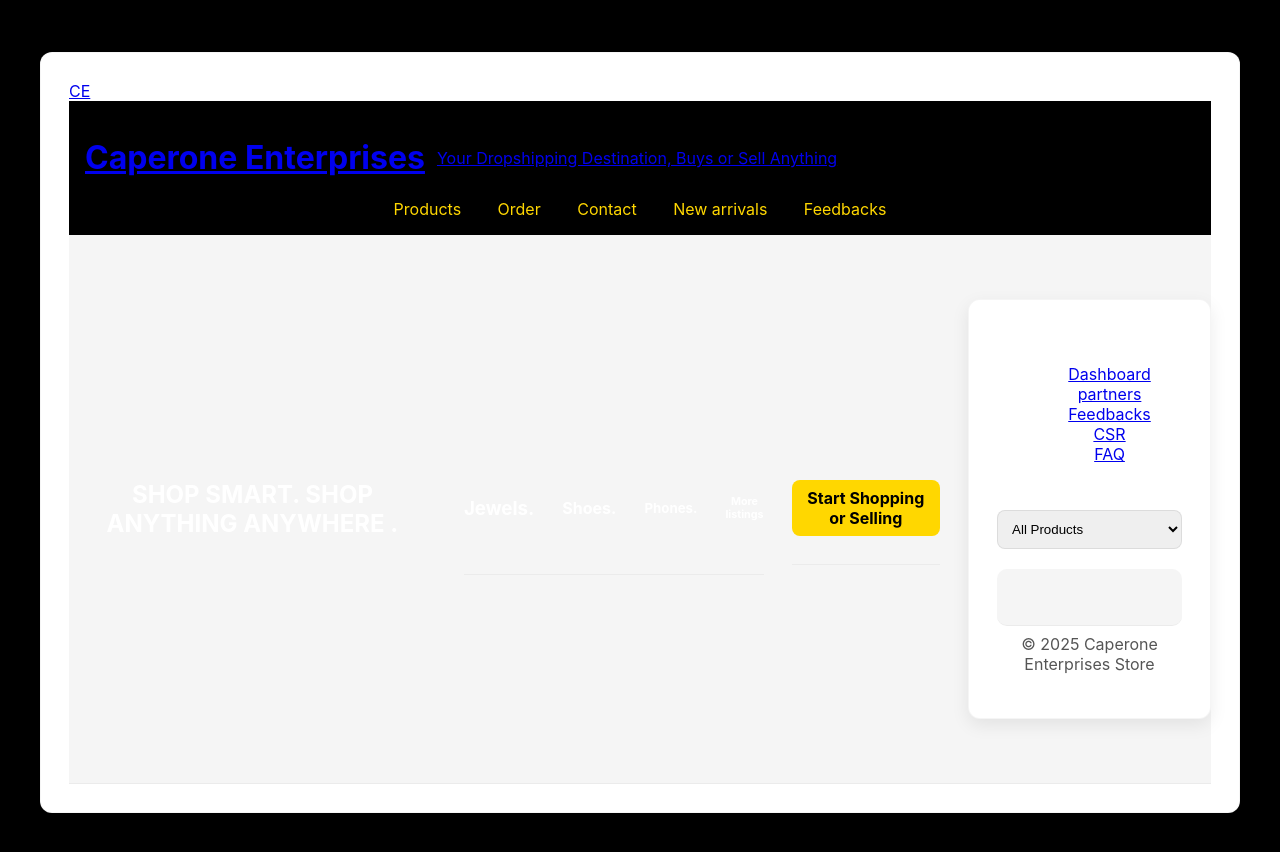
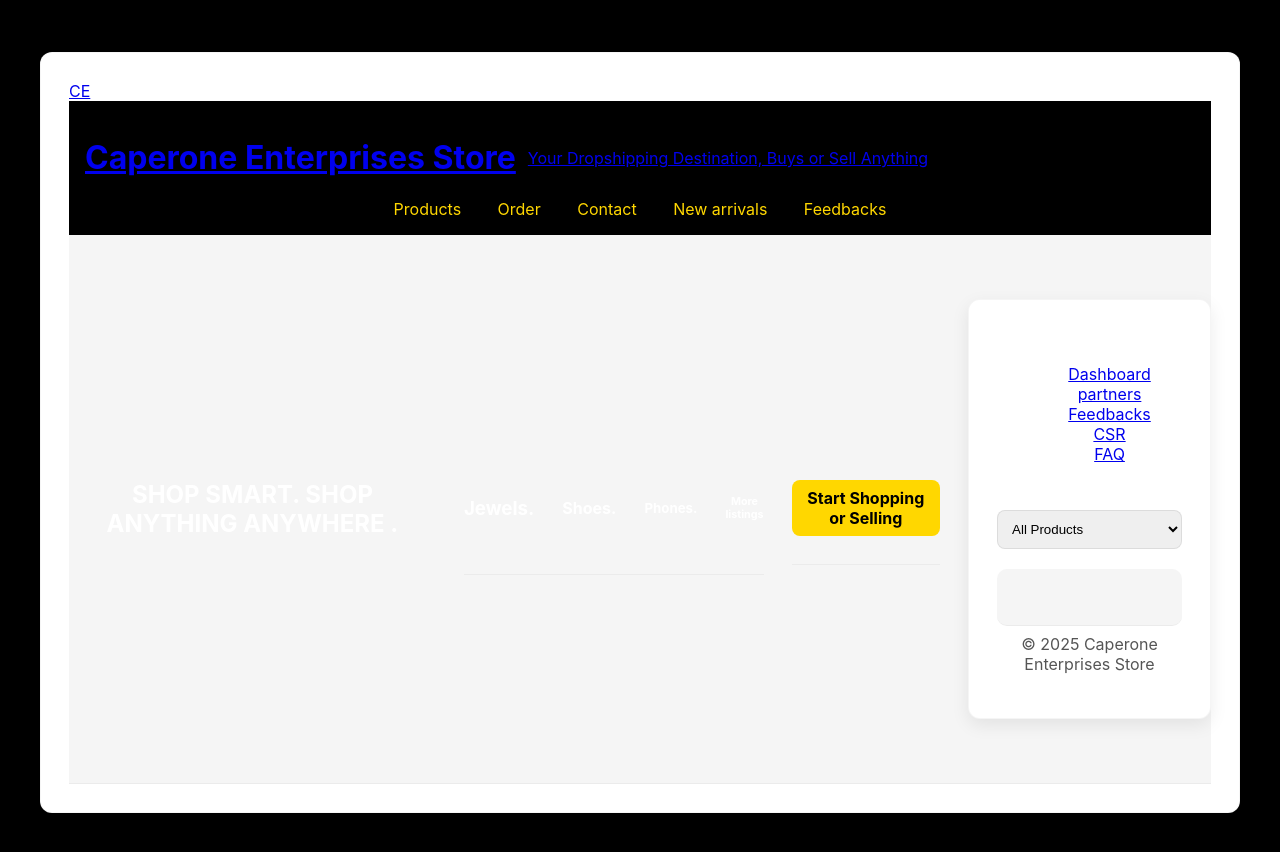
Before and after one commit to floxytech/ecom.cap, a plain HTML site: page index.html in a window 1280 px wide. Drawn offline with Linux system fonts and the light colour scheme.

Commit message:
Fix HTML structure and formatting issues

```diff
--- a/index.html
+++ b/index.html
@@ -14,7 +14,7 @@
 </head>
 <body>
   <header>
-    <h1>Caperone Enterprises</h1>
+    <h1>Caperone Enterprises Store</h1>
     <p>Your Dropshipping Destination, Buys or Sell Anything </p>
     <nav>
       <a href="products.html">Products</a>
```
